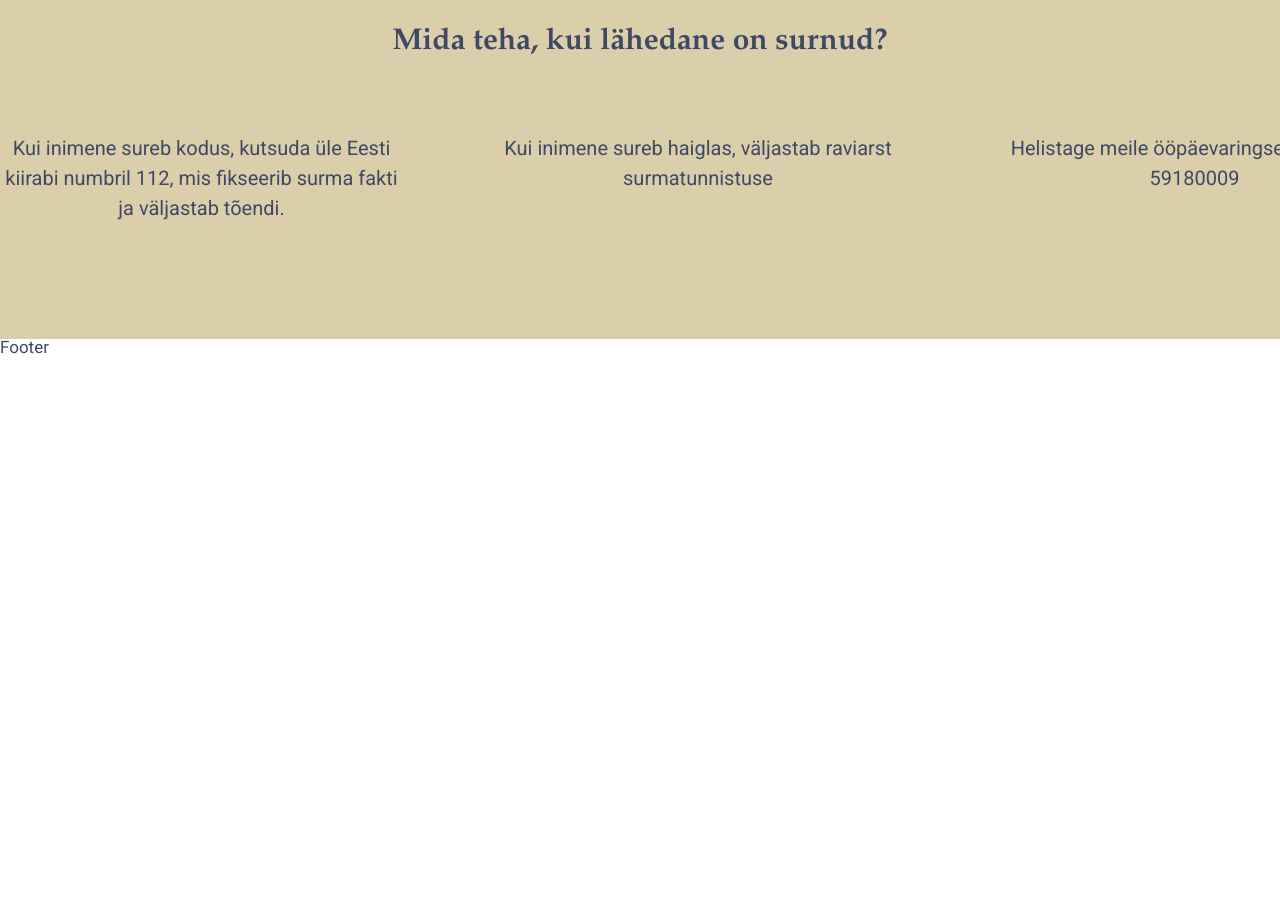
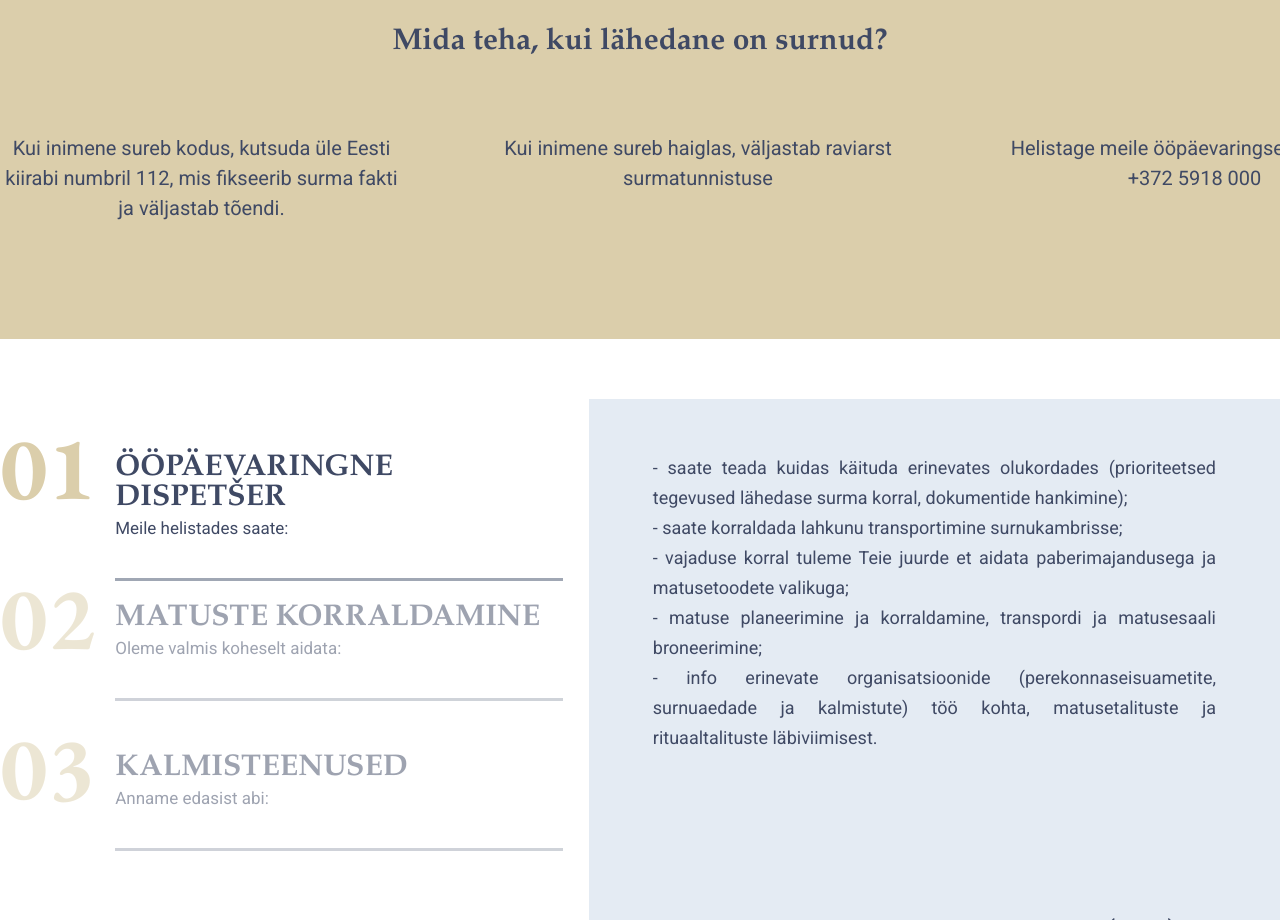
Before and after one commit to DmitriPrijomosev/Portum, a React (Create React App) app: page / in a window 1280 px wide. Shown: the part 1880-2800 px from the top of the page. Before the commit the page ends 2236 px from the top, so only its background shows below. Built offline with nearby package versions, Linux system fonts and the light colour scheme.

Commit message:
Gallery, Tab

```diff
--- a/src/App.css
+++ b/src/App.css
@@ -367,3 +367,93 @@ margin-bottom: 36px;
   line-height: 150%;
   margin-top: 40px;
 }
+
+.tab {
+  overflow: hidden;
+  height: 660px;
+  padding-top: 60px;
+  display: flex;
+  justify-content: space-between;
+}
+
+.tab_textarea {
+  width: 54%;
+  height: 600px;
+  background-color:#E4EBF3;
+  padding: 54px 64px;
+  font-family: 'Roboto';
+  font-style: normal;
+  font-weight: 400;
+  font-size: 18px;
+  line-height: 30px;
+  text-align: justify;
+  position: relative;
+}
+
+.tab_textarea button {
+  position: absolute;
+  bottom: 54px;
+  right: 15%;
+  font-size: 25px;
+}
+
+.tab_controls {
+  width: 44%;
+  padding-top: 54px;
+  cursor:pointer;
+}
+
+.tab_controls_area {
+  display: flex;
+  align-items: flex-start;
+  height: 150px;
+  opacity: 0.5;
+  }
+
+.tab_controls_area_active {
+  opacity: 1;
+}
+
+.tab_controls_area_header {
+  border-bottom: #A0A7B4 solid;
+  padding-bottom: 35px;
+  flex-grow:1;
+}
+
+.tab_controls_area_header h2 {
+  font-style: normal;
+  color: #3F4964;
+  font-weight: 700;
+  font-size: 30px;
+  line-height: 30px;
+  text-align: justify;
+  text-transform: uppercase;
+}
+
+.tab_controls_area_header p {
+  font-style: normal;
+  font-weight: 400;
+  font-size: 17px;
+  line-height: 30px;
+  text-align: justify;
+  color: #3F4964;
+}
+
+.tab_controls_area .number {
+  font-family: 'EB Garamond';
+  font-style: normal;
+  font-weight: 700;
+  font-size: 90px;
+  line-height: 33%;
+  text-align: right;
+  color: #DBCEAB;
+  margin-right: 20px;
+}
+
+.content {
+  display:none;
+}
+
+.active-content {
+  display: block;
+}
--- /dev/null
+++ b/src/CSS/footer.css
@@ -0,0 +1,5 @@
+.footer {
+	height: 220px;
+	background: #3F4964;
+	color: white;
+}
--- /dev/null
+++ b/src/CSS/gallery.css
@@ -0,0 +1,50 @@
+.galleryBody {
+	position: relative;
+	width: 100%;
+}
+
+.galleryMain {
+	width: 100%;
+	height: 500px;
+  	padding: 100px 0 100px 0;
+  	overflow: hidden;
+  	overflow-x: hidden;
+  	white-space: nowrap;
+
+}
+
+.galleryMain img {
+	height: 300px;
+  	vertical-align: middle;
+  	transition: 0.4s;
+}
+
+.galleryMain img:first-child {
+	margin: 0 0 0 0;
+}
+
+.img-main:hover {
+	transform: scale(1.7);
+}
+
+.galleryMain img:first-child:hover {
+	transform: scale(1.7) translateX(100px);
+}
+
+.galleryMain img:last-child:hover {
+	transform: scale(1.7) translateX(-100px);
+}
+
+.left.gallery-button {
+  position: absolute;
+  top: 50%;
+  left: 0;
+  transform: translateY(-50%);
+}
+
+.right.gallery-button {
+  position: absolute;
+  top: 50%;
+  right: 0;
+  transform: translateY(-50%);
+}
--- a/src/Components/Footer.jsx
+++ b/src/Components/Footer.jsx
@@ -1,6 +1,8 @@
+import '../CSS/footer.css';
+
 function Footer() {
 	return (
-		<div>
+		<div className='footer'>
 			Footer
 		</div>
 	 );
--- /dev/null
+++ b/src/Components/Gallery.jsx
@@ -0,0 +1,49 @@
+import galleryImg1 from "../Assets/portum-matuseteenused.jpeg";
+import '../CSS/gallery.css'
+import galleryImg2 from '../Assets/photo-1530281700549-e82e7bf110d6.jpg';
+
+
+function Gallery() {
+
+  const slideLeft = () => {
+    var slider = document.getElementById('slider');
+    slider.scrollLeft = slider.scrollLeft - 500;
+  };
+
+  const slideRight = () => {
+    var slider = document.getElementById('slider');
+    slider.scrollLeft = slider.scrollLeft + 500;
+  };
+
+  return (
+    <div className="galleryBody">
+      <div className="galleryMain" id="slider">
+        <img className="img-main" src={galleryImg2} alt="" />
+        <img className="img-main" src={galleryImg1} alt="" />
+        <img className="img-main" src={galleryImg2} alt="" />
+        <img className="img-main" src={galleryImg1} alt="" />
+        <img className="img-main" src={galleryImg2} alt="" />
+        <img className="img-main" src={galleryImg1} alt="" />
+        <img className="img-main" src={galleryImg2} alt="" />
+        <img className="img-main" src={galleryImg1} alt="" />
+        <img className="img-main" src={galleryImg2} alt="" />
+        <img className="img-main" src={galleryImg1} alt="" />
+        <img className="img-main" src={galleryImg2} alt="" />
+      </div>
+      <button
+        onClick={slideLeft}
+        className="left gallery-button"
+      >
+        Left
+      </button>
+      <button
+        onClick={slideRight}
+        className="right gallery-button"
+      >
+        Right
+      </button>
+    </div>
+  );
+}
+
+export default Gallery;
--- a/src/Components/NavigationBar.jsx
+++ b/src/Components/NavigationBar.jsx
@@ -14,7 +14,7 @@ function NavigationBar() {
       <div className="navBarTop">
         <div className="_container menuBar">
           <button className="phone">
-            <a href="">+5 918 00 09 (24/7)</a>
+            <a href="">+372 5918 0009 (24/7)</a>
           </button>
           <Link to="/">
             <button className="logo">Portum</button>
--- a/src/Pages/Portum.jsx
+++ b/src/Pages/Portum.jsx
@@ -1,10 +1,17 @@
 import background from "../Assets/portum-wallpaper.jpg";
 import img1 from "../Assets/Portum-img2.png";
 import { useTranslation } from "react-i18next";
+import Gallery from "../Components/Gallery";
+import { useState } from "react";
 
 function Portum() {
 
 	const { t, i18n } = useTranslation();
+	const [toggleState, setToggleState] = useState(1);
+	const toggleTab = (index) => {
+		setToggleState(index);
+	}
+
 
 	return (
     <div>
@@ -27,14 +34,14 @@ function Portum() {
             <p>{t("section1.4")}</p>
           </div>
           <div className="section1_4_2">
-            <a href="">+59180009</a>
+            <a href="">5918 0009</a>
           </div>
         </div>
       </div>
       <div className="section2"></div>
       <div className="section3">
         <div className="section3_1">
-          <img src={require("../Assets/Portum-img2.png")} alt="" />
+          <img src={img1} alt="" />
           <div className="text">
             <div className="section3_2">
               <p>{t("section3.2.1")}</p>
@@ -66,11 +73,146 @@ function Portum() {
             <p>Kui inimene sureb haiglas, väljastab raviarst surmatunnistuse</p>
           </div>
           <div className="item">
-            <p>Helistage meile ööpäevaringselt numbrile 59180009</p>
+            <p>Helistage meile ööpäevaringselt numbrile +372 5918 000</p>
           </div>
         </div>
       </div>
-      <div className="section5"></div>
+      <div className="section5">
+        <div className="_container">
+          <div className="tab">
+            <ul className="tab_controls">
+              <li
+                className={
+                  toggleState === 1
+                    ? "tab_controls_area tab_controls_area_active"
+                    : "tab_controls_area"
+                }
+                onClick={() => toggleTab(1)}
+              >
+                <div className="number">01</div>
+                <div className="tab_controls_area_header">
+                  <h2>ÖÖPÄEVARINGNE DISPETŠER</h2>
+                  <p>Meile helistades saate:</p>
+                </div>
+              </li>
+              <li
+                className={
+                  toggleState === 2
+                    ? "tab_controls_area tab_controls_area_active"
+                    : "tab_controls_area"
+                }
+                onClick={() => toggleTab(2)}
+              >
+                <div className="number">02</div>
+                <div className="tab_controls_area_header">
+                  <h2>Matuste korraldamine</h2>
+                  <p>Oleme valmis koheselt aidata:</p>
+                </div>
+              </li>
+              <li
+                className={
+                  toggleState === 3
+                    ? "tab_controls_area tab_controls_area_active"
+                    : "tab_controls_area"
+                }
+                onClick={() => toggleTab(3)}
+              >
+                <div className="number">03</div>
+                <div className="tab_controls_area_header">
+                  <h2>Kalmisteenused</h2>
+                  <p>Anname edasist abi:</p>
+                </div>
+              </li>
+            </ul>
+            <ul className="tab_textarea">
+              <li
+                className={
+                  toggleState === 1 ? "content active-content" : "content"
+                }
+              >
+                <p>
+                  - saate teada kuidas käituda erinevates olukordades
+                  (prioriteetsed tegevused lähedase surma korral, dokumentide
+                  hankimine);
+                </p>
+                <p>- saate korraldada lahkunu transportimine surnukambrisse;</p>
+                <p>
+                  - vajaduse korral tuleme Teie juurde et aidata
+                  paberimajandusega ja matusetoodete valikuga;
+                </p>
+                <p>
+                  - matuse planeerimine ja korraldamine, transpordi ja
+                  matusesaali broneerimine;
+                </p>
+                <p>
+                  - info erinevate organisatsioonide (perekonnaseisuametite,
+                  surnuaedade ja kalmistute) töö kohta, matusetalituste ja
+                  rituaaltalituste läbiviimisest.
+                </p>
+                <button>
+                  <a href="">+372 5918 000 (24/7)</a>
+                </button>
+              </li>
+              <li
+                className={
+                  toggleState === 2 ? "content active-content" : "content"
+                }
+              >
+                <p>
+                  - valida matuse aksessuaare (kirst, pärg, tahvel või rist);
+                </p>
+                <p>- valmistada lahkunu ette hüvastijätutseremooniaks;</p>
+                <p>- planeerida matuste marsruut ning tellida surnuauto;</p>
+                <p>- korraldada matusetalitus ja usulised rituaalid;</p>
+                <p>
+                  - matmispaiga kaunistamine ja lõpliku hüvastijätukoha
+                  ettevalmistamine (kuuselaternad ja lilled, varikatus, poodium
+                  kirstu jaoks, toolid sugulastele);
+                </p>
+                <p>- viia matused läbi Teie poolt valitud kohas.</p>
+                <p>
+                  Meie kogenud spetsialistid korrektselt ja operatiivselt
+                  võtavad enda peale kõik matusega seotud mured ning korraldavad
+                  matusetseremooniat just Teile sobival viisil.
+                </p>
+                <button>
+                  <a href="">+372 5918 0009 (24/7)</a>
+                </button>
+              </li>
+              <li
+                className={
+                  toggleState === 3 ? "content active-content" : "content"
+                }
+              >
+                <p>
+                  Hauakivid, mälestusmärgid ja hauapiirded saab tellida otse
+                  meie käest. Usume, et saame pakkuda Teile kõige laiemat
+                  valikut omatoodet nii graniidist kui ka betoonist.
+                </p>
+                <p>
+                  Rohkem infot saab meie kontserni ettevõtte veebilehelt{" "}
+                  <span>ZaurStone OÜ</span>;
+                </p>
+                <p>
+                  Lisaks sellele saame teid vajadusel aidata haua hooldamisel —
+                  puhastamine, koristamine, taimede eemaldamine ja liiva
+                  lisamine.
+                </p>
+                <p>
+                  Tööd võib tellida kas ühekordselt või lepingu järgi jooksvalt,
+                  teostatud tööde vajadusel esitame fotoaruande.
+                </p>
+                <button>
+                  <a href="">+372 5918 0009 (24/7)</a>
+                </button>
+              </li>
+            </ul>
+          </div>
+        </div>
+      </div>
+      <div className="section6">
+        <Gallery />
+      </div>
       <div className="gallery"></div>
     </div>
   );
```
Also changed, not shown: src/App.jsx (+7 -3 lines), src/Assets/photo-1530281700549-e82e7bf110d6.jpg (added), src/Assets/portum-matuseteenused.jpeg (added).
